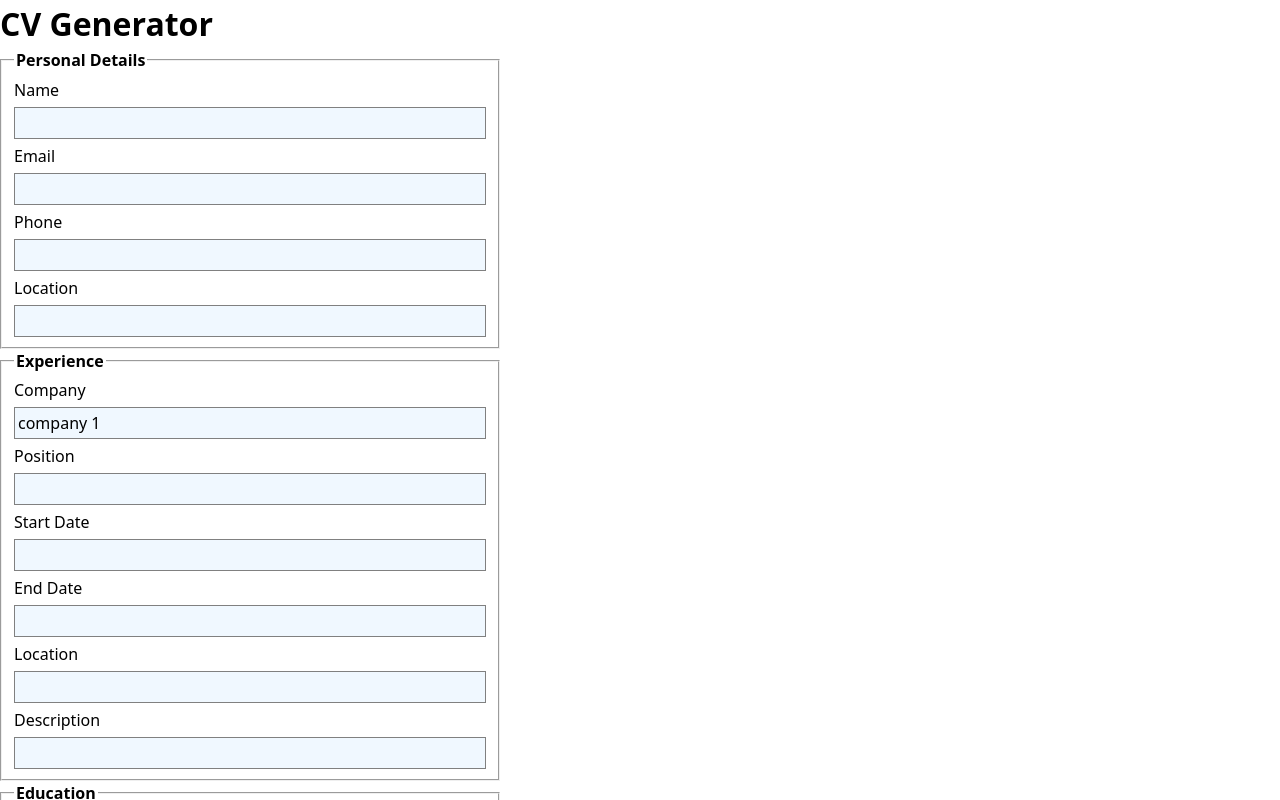
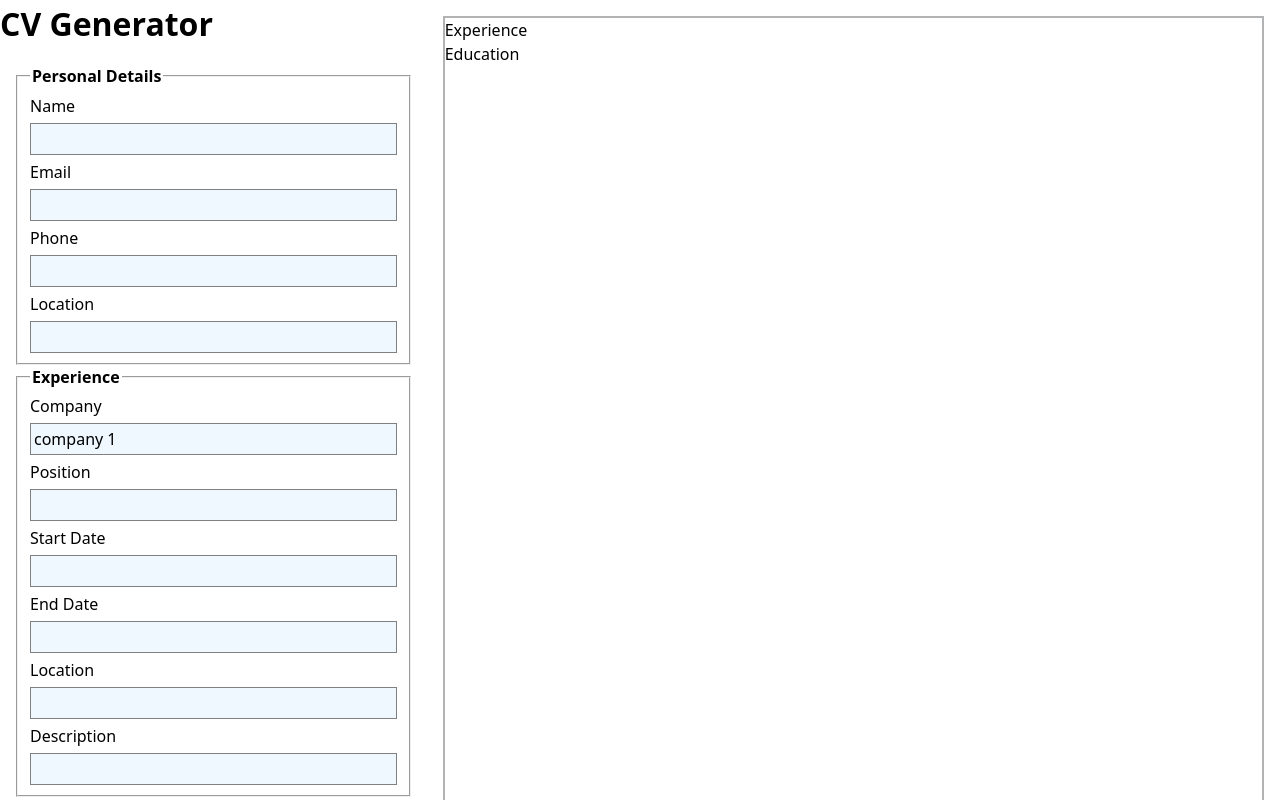
Before and after one commit to CopyypoC/odin-cv-application, a React (Vite) app: page / in a window 1280 px wide. Shown: the top 800 px of the page. Built offline with nearby package versions, Linux system fonts and the light colour scheme.

Commit message:
feat: add page layout

```diff
--- a/src/styles/App.css
+++ b/src/styles/App.css
@@ -1,5 +1,20 @@
-form {
-  width: 500px;
+/* General */
+#root {
+  display: grid;
+  grid-template:
+    "title cv" min-content
+    "form cv" 1fr
+    / 1fr 2fr;
+}
+
+h1 {
+  grid-area: title;
+}
+
+/* CV Form */
+.cv-form {
+  margin: 1rem;
+  grid-area: form;
 }
 
 legend {
@@ -19,3 +34,13 @@ input {
   border: 1px solid gray;
   padding: 3px;
 }
+
+/* CV Template */
+.cv {
+  grid-area: cv;
+  display: flex;
+  flex-direction: column;
+  min-height: 80vh;
+  margin: 1rem;
+  border: 2px solid rgb(178, 179, 181);
+}
```
